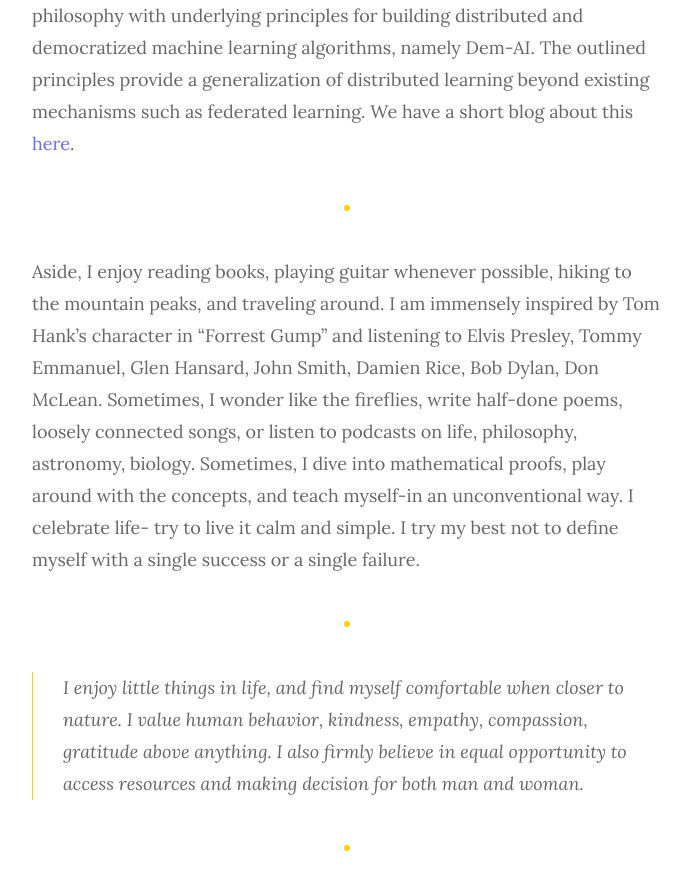
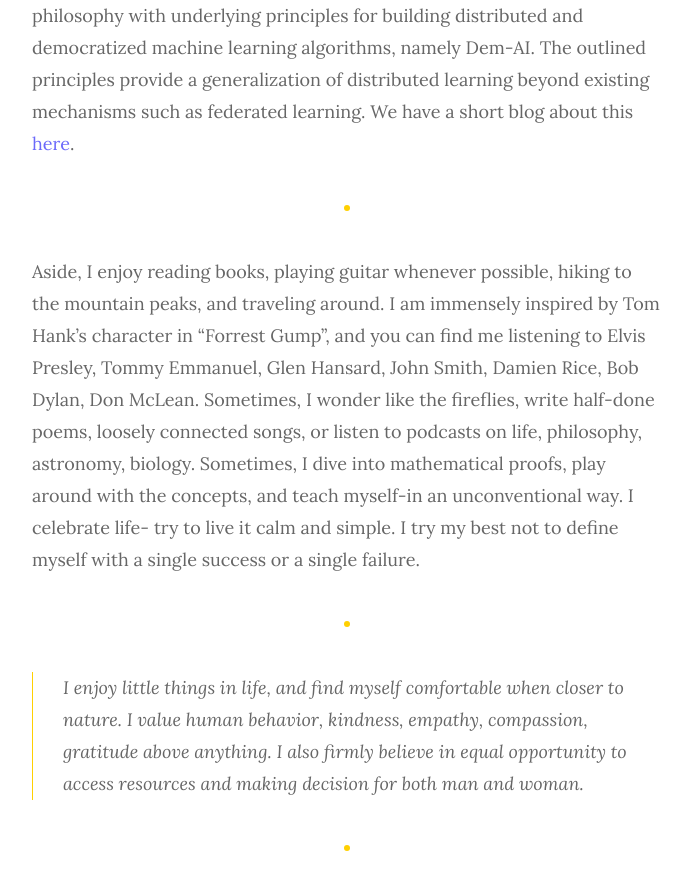
Before and after one commit to shashirajpandey/shashirajpandey, a Jekyll site: the page built from _pages/about.md, in a window 1280 px wide and 900 px high, scrolled down 1210 px. Shown: the top 890 px of the window, without its empty margins (293-984 px from the left). Built offline with Jekyll 4.4.1, drawn with Linux system fonts in a browser that asks for light colours.

Commit message:
Update about.md

```diff
--- a/_pages/about.md
+++ b/_pages/about.md
@@ -11,7 +11,7 @@
 For the past few years, I am working as a researcher in wireless communications, with particular interests in network economics, game-theoretical analysis, optimization techniques enabling 5G network services, and distribued machine learning (Federated Learning). During these years, several collaborative works have helped me understand the value of knowledge sharing as a fundamental unit of a learning journey. This spirit motivated us to an 'exciting' new work, <a href="https://arxiv.org/abs/2003.09301" target="_blank">Distributed and Democratized Learning: Philosophy and Research Challenges</a>. This work lays out a holistic philosophy with underlying principles for building distributed and democratized machine learning algorithms, namely Dem-AI. The outlined principles provide a generalization of distributed learning beyond existing mechanisms such as federated learning. We have a short blog about this <a href="https://medium.com/@shashir101/distributed-and-democratized-learning-philosophy-and-research-challenges-4ef156ed42ca" target="_blank">here</a>.
 
 ***
-Aside, I enjoy reading books, playing guitar whenever possible, hiking to the mountain peaks, and traveling around. I am immensely inspired by Tom Hank's character in "Forrest Gump" and listening to Elvis Presley, Tommy Emmanuel, Glen Hansard, John Smith, Damien Rice, Bob Dylan, Don McLean. Sometimes, I wonder like the fireflies, write half-done poems, loosely connected songs, or listen to podcasts on life, philosophy, astronomy, biology.  Sometimes, I dive into mathematical proofs, play around with the concepts, and teach myself-in an unconventional way. I celebrate life- try to live it calm and simple. I try my best not to define myself with a single success or a single failure.
+Aside, I enjoy reading books, playing guitar whenever possible, hiking to the mountain peaks, and traveling around. I am immensely inspired by Tom Hank's character in "Forrest Gump", and you can find me listening to Elvis Presley, Tommy Emmanuel, Glen Hansard, John Smith, Damien Rice, Bob Dylan, Don McLean. Sometimes, I wonder like the fireflies, write half-done poems, loosely connected songs, or listen to podcasts on life, philosophy, astronomy, biology.  Sometimes, I dive into mathematical proofs, play around with the concepts, and teach myself-in an unconventional way. I celebrate life- try to live it calm and simple. I try my best not to define myself with a single success or a single failure.
 
 ***
 > I enjoy little things in life, and find myself comfortable when closer to nature.
```
